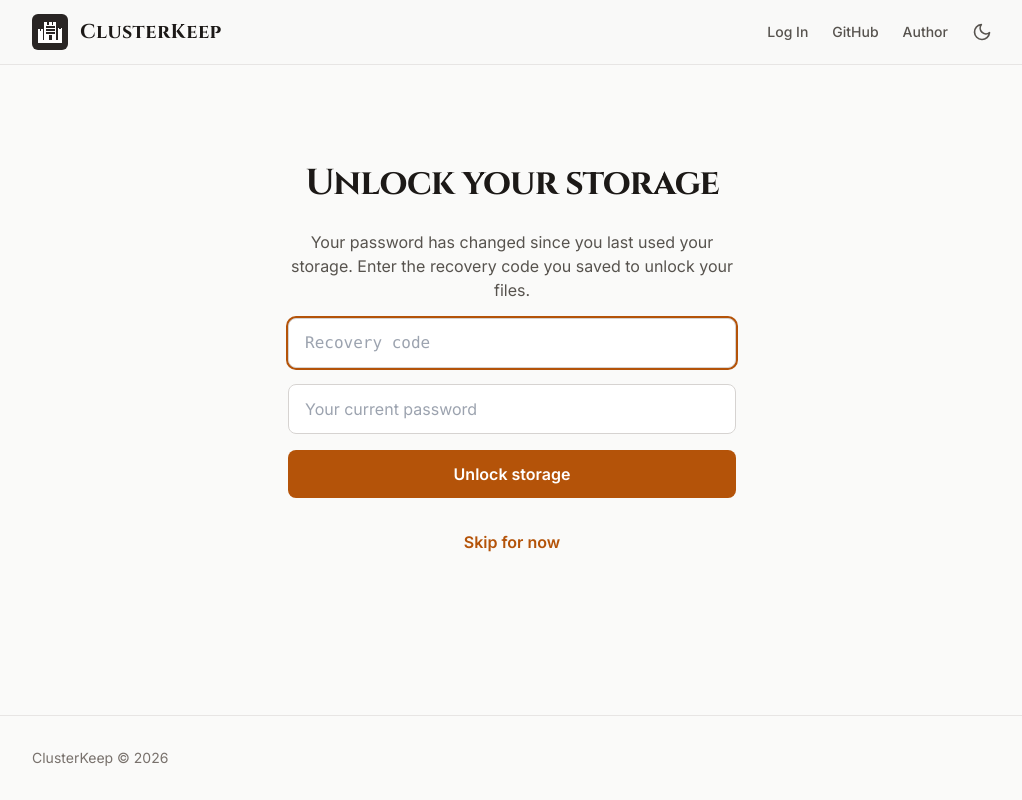
After one commit to ha-private-cloud/clusterkeep-ui, a Flask app: template templates/recover.html in a window 1280 px wide. The commit adds this page. Shown: the whole page, without its empty margins (128-1150 px from the left). Run offline with Flask 3, Linux system fonts and the light colour scheme; the template is opened without the code that fills it, so the values that code supplies are empty.

Commit message:
Feat: Provide the user with recovery codes to protect their files

```diff
--- a/app.py
+++ b/app.py
@@ -16,6 +16,8 @@ app.config["AUTH_API_INTERNAL_URL"] = os.environ.get(
 app.config["STORAGE_UI_URL"] = os.environ.get(
     "STORAGE_UI_URL", "https://storage-dev.clusterkeep.dev.net"
 ).strip()
+app.config["STORAGE_API_URL"] = os.environ.get("STORAGE_API_URL", "").strip()
+app.config["STORAGE_API_TOKEN"] = os.environ.get("STORAGE_API_TOKEN", "").strip()
 app.config["INVITE_CODE"] = os.environ.get("INVITE_CODE", "").strip()
 app.config["AUTH_API_REGISTRATION_TOKEN"] = os.environ.get("AUTH_API_REGISTRATION_TOKEN", "").strip()
 
@@ -173,14 +175,49 @@ def _sessions_api(path, payload):
         return None
 
 
+def _storage_vault(path, session_token, payload=None):
+    base = app.config["STORAGE_API_URL"]
+    token = app.config["STORAGE_API_TOKEN"]
+    if not (base and token and session_token):
+        return None
+    try:
+        return requests.post(
+            f"{base.rstrip('/')}/api/v1/vault{path}",
+            json=payload,
+            headers={"Authorization": f"Bearer {token}"},
+            cookies={SESSION_COOKIE_NAME: session_token},
+            timeout=15,
+        )
+    except requests.RequestException:
+        return None
+
+
 def _continue_to(target):
     return make_response(render_template("continue.html", target=target))
 
 
-def _signed_in(upstream):
+def _recover_page(status=200, error=None):
+    return render_template("recover.html", error=error), status
+
+
+def _after_sign_in(body, password):
+    target = body["redirect_to"]
+    vault = _storage_vault("/unlock", body["session_token"], {"password": password})
+    if vault is not None and vault.status_code == 201:
+        response = make_response(
+            render_template("recovery_code.html", recovery_code=vault.json()["recovery_code"], target=target)
+        )
+        response.headers["Cache-Control"] = "no-store"
+        return response
+    if vault is not None and vault.status_code == 409:
+        return make_response(_recover_page())
+    return _continue_to(target)
+
+
+def _signed_in(upstream, password):
     body = upstream.json()
     cookie = body["cookie"]
-    response = _continue_to(body["redirect_to"])
+    response = _after_sign_in(body, password)
     response.set_cookie(
         cookie["name"],
         body["session_token"],
@@ -221,7 +258,7 @@ def login_submit():
     if upstream is None:
         return _sign_in_page(503, UNAVAILABLE, next_url)
     if upstream.status_code == 201:
-        return _signed_in(upstream)
+        return _signed_in(upstream, request.form.get("password", ""))
     if upstream.status_code == 409:
         return _change_page(upstream.json().get("change_token", ""))
     if upstream.status_code in SIGN_IN_ERRORS:
@@ -240,7 +277,7 @@ def change_password_submit():
     if upstream is None:
         return _change_page(change_token, 503, UNAVAILABLE)
     if upstream.status_code == 201:
-        return _signed_in(upstream)
+        return _signed_in(upstream, password)
     if upstream.status_code == 410:
         return _sign_in_page(410, "That request has expired. Sign in again.")
     if upstream.status_code == 400:
@@ -249,12 +286,34 @@ def change_password_submit():
     return _change_page(change_token, 503, UNAVAILABLE)
 
 
+@app.post("/login/recover")
+def recover_submit():
+    token = request.cookies.get(SESSION_COOKIE_NAME, "")
+    if not token:
+        return _sign_in_page(401, "Your session has ended. Log in again.")
+    upstream = _storage_vault(
+        "/recover",
+        token,
+        {"recovery_code": request.form.get("recovery_code", ""), "password": request.form.get("password", "")},
+    )
+    if upstream is None:
+        return _recover_page(503, UNAVAILABLE)
+    if upstream.status_code == 200:
+        return _continue_to(app.config["STORAGE_UI_URL"])
+    if upstream.status_code == 400:
+        return _recover_page(400, "That recovery code didn't work.")
+    if upstream.status_code == 401:
+        return _sign_in_page(401, "Your session has ended. Log in again.")
+    return _recover_page(503, UNAVAILABLE)
+
+
 @app.route("/logout", methods=["GET", "POST"])
 def logout():
     response = redirect("/", code=303)
     token = request.cookies.get(SESSION_COOKIE_NAME, "")
     if not token:
         return response
+    _storage_vault("/lock", token)
     upstream = _sessions_api("/revoke", {"session_token": token})
     if upstream is not None and upstream.status_code == 200:
         cookie = upstream.json()["cookie"]
--- a/fragments/compose-fragment.yml
+++ b/fragments/compose-fragment.yml
@@ -8,6 +8,8 @@ services:
     ports:
       - "127.0.0.1:9080:5000"
     environment:
+      STORAGE_API_URL: http://storage-api:8000
+      STORAGE_API_TOKEN: dev-storage-token
       APP_TITLE: ${APP_TITLE:-ClusterKeep}
       AUTH_API_INTERNAL_URL: http://auth-api:8000
       STORAGE_UI_URL: http://localhost:9081
@@ -15,6 +17,7 @@ services:
       AUTH_API_REGISTRATION_TOKEN: dev-registration-token
     depends_on:
       - auth-api
+      - storage-api
     volumes:
       - ./clusterkeep-ui/app.py:/app/app.py:ro
       - ./clusterkeep-ui/templates:/app/templates:ro
--- a/static/css/style.css
+++ b/static/css/style.css
@@ -905,6 +905,12 @@ body:is(.dark)::selection {
   flex-shrink: 0;
 }
 
+.select-all {
+  -webkit-user-select: all;
+     -moz-user-select: all;
+          user-select: all;
+}
+
 .flex-col {
   flex-direction: column;
 }
@@ -952,6 +958,10 @@ body:is(.dark)::selection {
   white-space: nowrap;
 }
 
+.break-all {
+  word-break: break-all;
+}
+
 .rounded {
   border-radius: 0.25rem;
 }
@@ -1061,6 +1071,10 @@ body:is(.dark)::selection {
   font-family: Cinzel, Georgia, serif;
 }
 
+.font-mono {
+  font-family: ui-monospace, SFMono-Regular, Menlo, Monaco, Consolas, "Liberation Mono", "Courier New", monospace;
+}
+
 .font-sans {
   font-family: Inter, ui-sans-serif, system-ui, -apple-system, Segoe UI, Roboto, Helvetica Neue, Arial, sans-serif;
 }
@@ -1122,6 +1136,10 @@ body:is(.dark)::selection {
 
 .tracking-wide {
   letter-spacing: 0.025em;
+}
+
+.tracking-wider {
+  letter-spacing: 0.05em;
 }
 
 .text-amber-700 {
--- /dev/null
+++ b/templates/recover.html
@@ -0,0 +1,59 @@
+{% extends "base.html" %}
+
+{% block page_title %}Unlock your storage · {{ title }}{% endblock %}
+
+{% block content %}
+<div class="flex flex-col items-center text-center max-w-md mx-auto">
+  <h1
+    class="font-display text-4xl font-bold text-stone-900 dark:text-stone-50 tracking-tight leading-tight mb-6"
+  >
+    Unlock your storage
+  </h1>
+
+  {% if error %}
+  <div
+    class="w-full text-sm text-red-800 dark:text-red-200 bg-red-50 dark:bg-red-950 border border-red-200 dark:border-red-900 rounded-lg px-4 py-3 mb-6"
+    role="alert"
+  >
+    {{ error }}
+  </div>
+  {% endif %}
+
+  <p class="text-stone-600 dark:text-stone-300 mb-4">
+    Your password has changed since you last used your storage. Enter the recovery code you saved to unlock your files.
+  </p>
+  <form method="post" action="{{ url_for('recover_submit') }}" autocomplete="off" class="w-full flex flex-col gap-4">
+    <input
+      type="text"
+      name="recovery_code"
+      placeholder="Recovery code"
+      autocapitalize="characters"
+      spellcheck="false"
+      required
+      autofocus
+      class="w-full px-4 py-3 text-base font-mono rounded-lg border border-stone-300 dark:border-stone-700 bg-white dark:bg-stone-900 text-stone-900 dark:text-stone-100 focus:outline-none focus-visible:ring-2 focus-visible:ring-amber-700"
+    />
+    <input
+      type="password"
+      name="password"
+      placeholder="Your current password"
+      autocomplete="current-password"
+      required
+      class="w-full px-4 py-3 text-base rounded-lg border border-stone-300 dark:border-stone-700 bg-white dark:bg-stone-900 text-stone-900 dark:text-stone-100 focus:outline-none focus-visible:ring-2 focus-visible:ring-amber-700"
+    />
+    <button
+      type="submit"
+      class="inline-flex items-center justify-center w-full px-6 py-3 text-base font-semibold text-white bg-amber-700 rounded-lg hover:bg-amber-800 focus:outline-none focus-visible:ring-2 focus-visible:ring-offset-2 focus-visible:ring-amber-700 dark:focus-visible:ring-offset-stone-950"
+    >
+      Unlock storage
+    </button>
+  </form>
+
+  <a
+    href="/"
+    class="mt-8 font-semibold text-amber-700 hover:text-amber-800 dark:text-amber-500 dark:hover:text-amber-400 focus:outline-none focus-visible:ring-2 focus-visible:ring-amber-700 rounded"
+  >
+    Skip for now
+  </a>
+</div>
+{% endblock %}
```
Also changed, not shown: templates/recovery_code.html (added, +28 -0 lines), tests/test_app.py (+115 -0 lines), tofu/scripts/latest_release_tag.py (added, +35 -0 lines), 2 other files.
